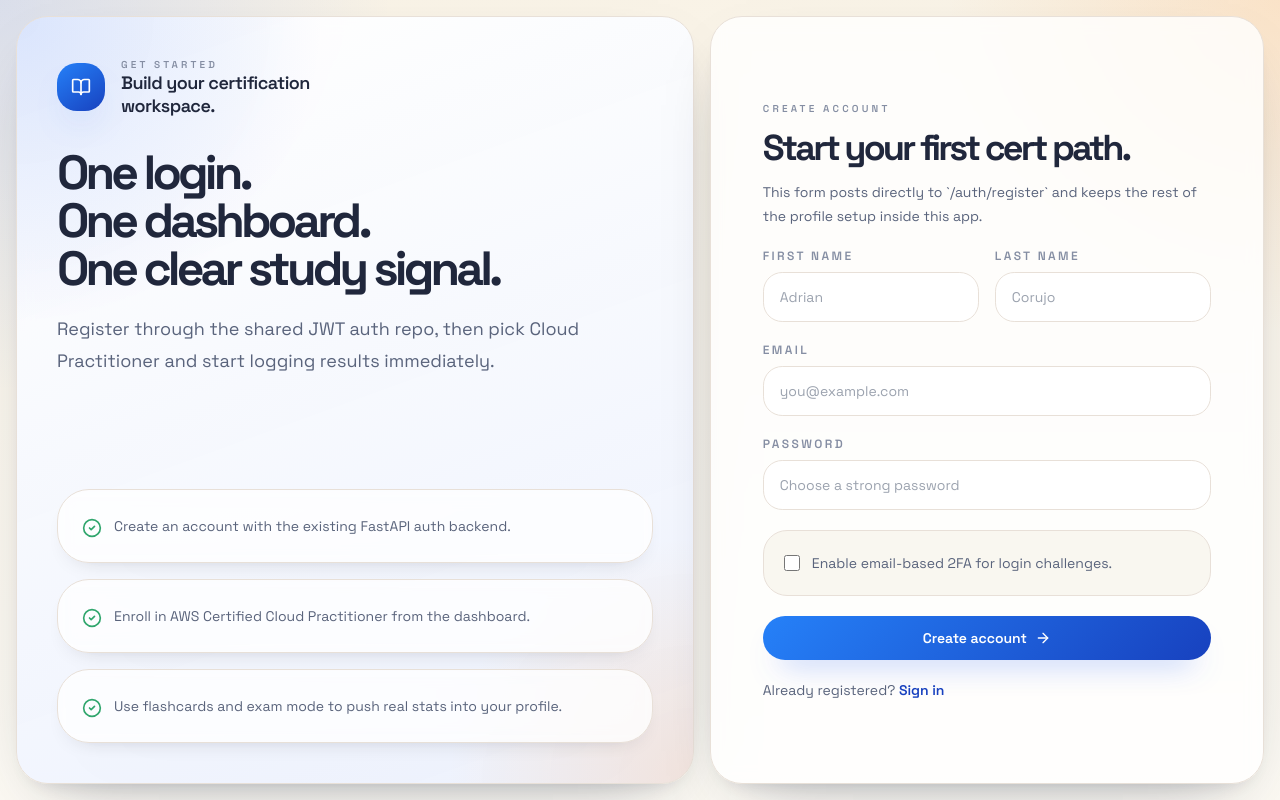
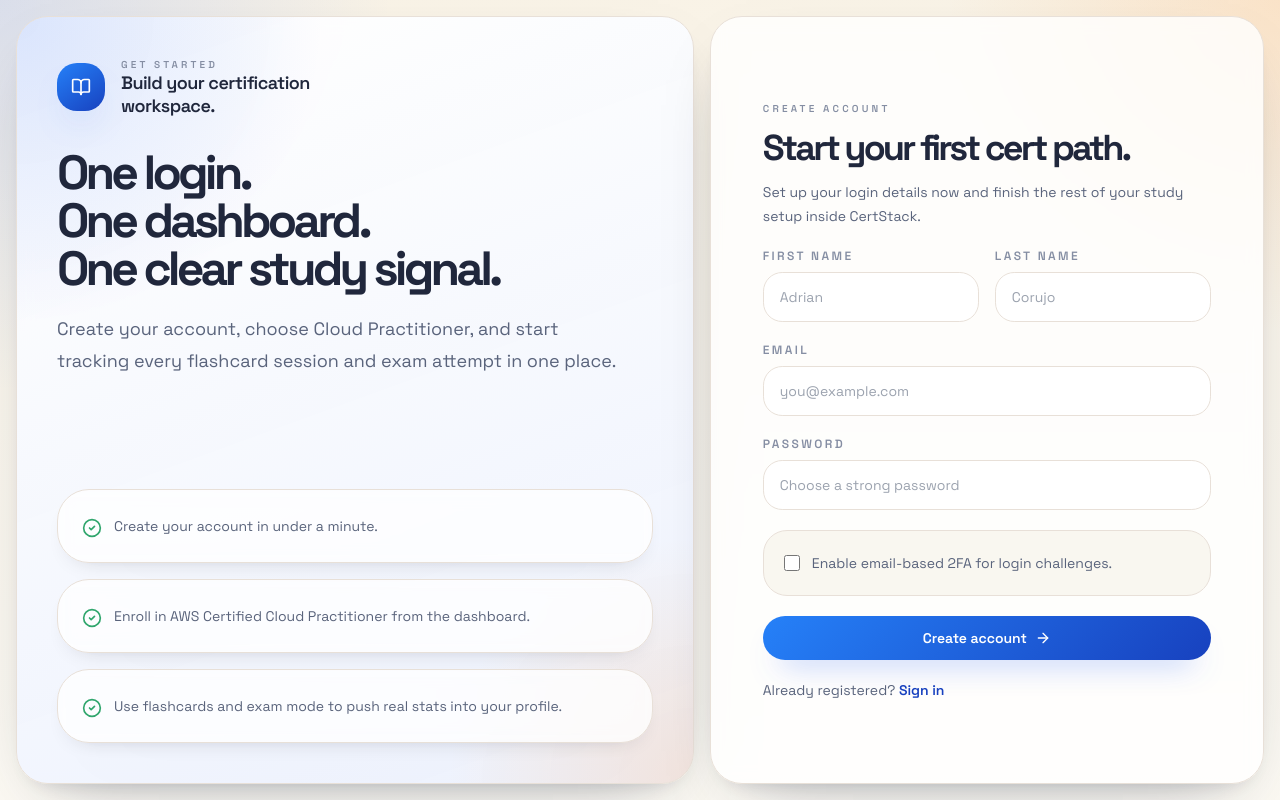
Before and after one commit to agabrielcorujo/CertStack, a Next.js app in the folder src/client/certstack/: page /signup in a window 1280 px wide. Built offline with nearby package versions, Linux system fonts and the light colour scheme; no server answers.

Commit message:
changed the login and signup messages

```diff
--- a/src/client/certstack/app/login/page.tsx
+++ b/src/client/certstack/app/login/page.tsx
@@ -128,8 +128,8 @@ export default function LoginPage() {
             <p className="eyebrow">Sign in</p>
             <h1 className="text-4xl font-bold tracking-[-0.08em]">Return to your study desk.</h1>
             <p className="text-sm leading-6 text-[hsl(var(--ink-soft))]">
-              Use the JWT auth backend in this repo. The access token is stored locally in the
-              browser for the app shell to use.
+              Sign in with your email and password to jump back into your dashboard, flashcards,
+              and full practice exams.
             </p>
           </div>
 
--- a/src/client/certstack/app/signup/page.tsx
+++ b/src/client/certstack/app/signup/page.tsx
@@ -77,15 +77,15 @@ export default function SignupPage() {
               One clear study signal.
             </h2>
             <p className="text-lg leading-8 text-[hsl(var(--ink-soft))]">
-              Register through the shared JWT auth repo, then pick Cloud Practitioner and start
-              logging results immediately.
+              Create your account, choose Cloud Practitioner, and start tracking every flashcard
+              session and exam attempt in one place.
             </p>
           </div>
         </div>
 
         <div className="space-y-4">
           {[
-            "Create an account with the existing FastAPI auth backend.",
+            "Create your account in under a minute.",
             "Enroll in AWS Certified Cloud Practitioner from the dashboard.",
             "Use flashcards and exam mode to push real stats into your profile.",
           ].map((item) => (
@@ -103,8 +103,8 @@ export default function SignupPage() {
             <p className="eyebrow">Create account</p>
             <h1 className="text-4xl font-bold tracking-[-0.08em]">Start your first cert path.</h1>
             <p className="text-sm leading-6 text-[hsl(var(--ink-soft))]">
-              This form posts directly to `/auth/register` and keeps the rest of the profile setup
-              inside this app.
+              Set up your login details now and finish the rest of your study setup inside
+              CertStack.
             </p>
           </div>
 
```
Also changed, not shown: 1 other file (tests, documents, lock files or other folders).
